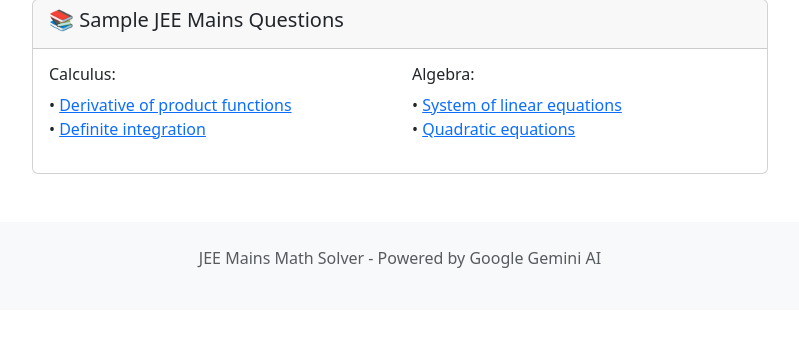
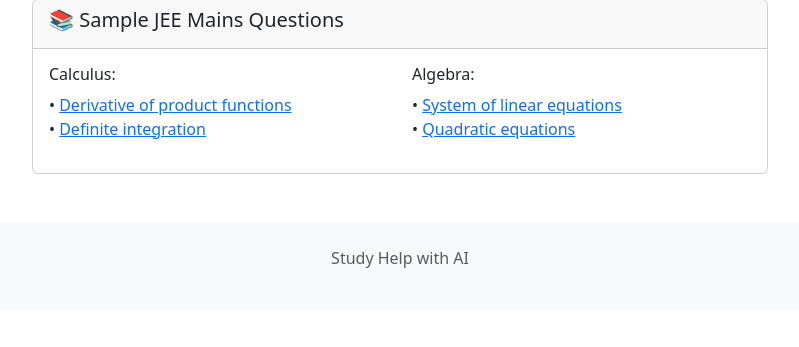
Before and after one commit to bhaumikmango/JEE-Main-Maths-Solver, a Flask app: page / in a window 1280 px wide. Shown: the part 453-800 px from the top of the page, without its empty margins (240-1039 px from the left). Run offline with Flask 3, Linux system fonts and the light colour scheme; some libraries are stand-ins or nearby versions.

Commit message:
Add files via upload

```diff
--- a/templates/base.html
+++ b/templates/base.html
@@ -68,7 +68,7 @@
 
     <footer class="bg-light mt-5 py-4">
         <div class="container text-center">
-            <p class="text-muted">JEE Mains Math Solver - Powered by Google Gemini AI</p>
+            <p class="text-muted">Study Help with AI</p>
         </div>
     </footer>
 
--- a/templates/solution.html
+++ b/templates/solution.html
@@ -26,7 +26,7 @@
                 {% if solution.solution_steps %}
                     {% for step in solution.solution_steps %}
                         <div class="solution-step">
-                            <strong>Step {{ loop.index }}:</strong> {{ step }}
+                            <strong>-- </strong> {{ step }}
                         </div>
                     {% endfor %}
                 {% else %}
```
